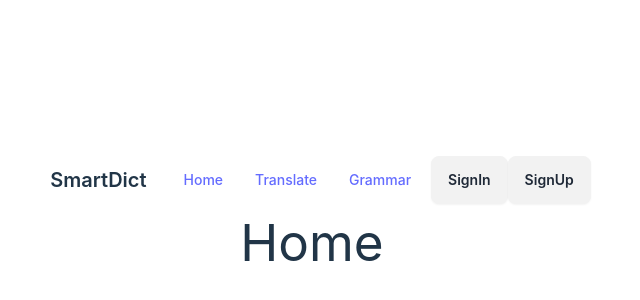
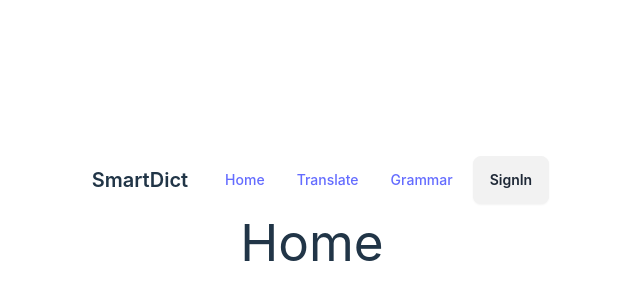
Before and after one commit to Siripoom/SmartDict, a React (Vite) app: page / in a window 1280 px wide. Shown: the part 192-492 px from the top of the page, without its empty margins (328-968 px from the left). Built offline with nearby package versions, Linux system fonts and the light colour scheme.

Commit message:
rename firebase_config

```diff
--- a/src/App.jsx
+++ b/src/App.jsx
@@ -11,7 +11,7 @@
       <BrowserRouter>
       <Nav/>
         <Routes>
-          <Route path="/" element={<Home/>} />
+          <Route path="/" exact element={<Home/>} />
           <Route path="translate" element={<Translate/>} />
           <Route path="grammar" element={<Grammar/>} />
           <Route path="*" element={<Page404/>} />
--- a/src/components/Nav.jsx
+++ b/src/components/Nav.jsx
@@ -53,7 +53,7 @@
         </div>
         <div className="navbar-end">
           <button className="btn">SignIn</button>
-          <button className="btn">SignUp</button>
+          {/* <button className="btn">SignUp</button> */}
         </div>
       </div>
     </>
```
Also changed, not shown: src/firebase_config.js (renamed from src/firebase.config.js).
